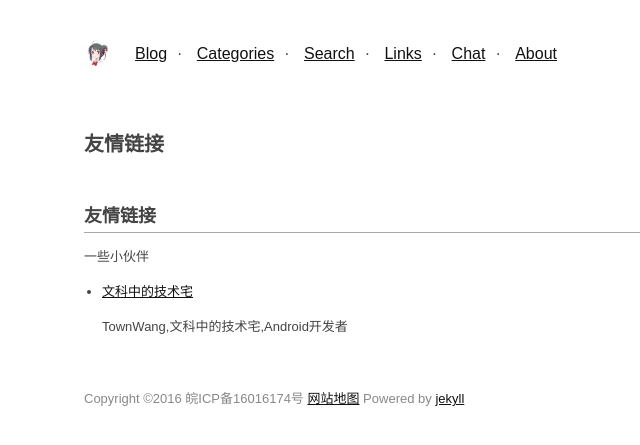
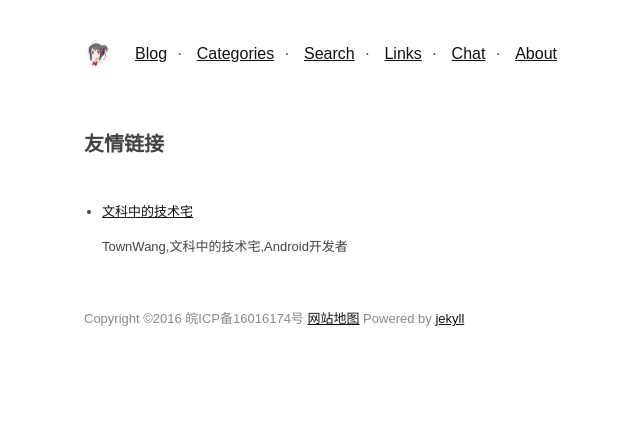
Before and after one commit to TMaize/tmaize-blog, a Jekyll site: the page built from pages/links.md, in a window 1280 px wide. Shown: the top 445 px of the page, without its empty margins (226-866 px from the left). Built offline with Jekyll 4.4.1, drawn with Linux system fonts in a browser that asks for light colours; comment, search, counter and statistics services are not loaded.

Commit message:
修改友链

```diff
--- a/pages/links.md
+++ b/pages/links.md
@@ -3,10 +3,6 @@ layout: mypost
 title:  友情链接
 ---
 
-# 友情链接
-
-一些小伙伴
-
 + [文科中的技术宅](https://www.townwang.com/)
 
     TownWang,文科中的技术宅,Android开发者
```
